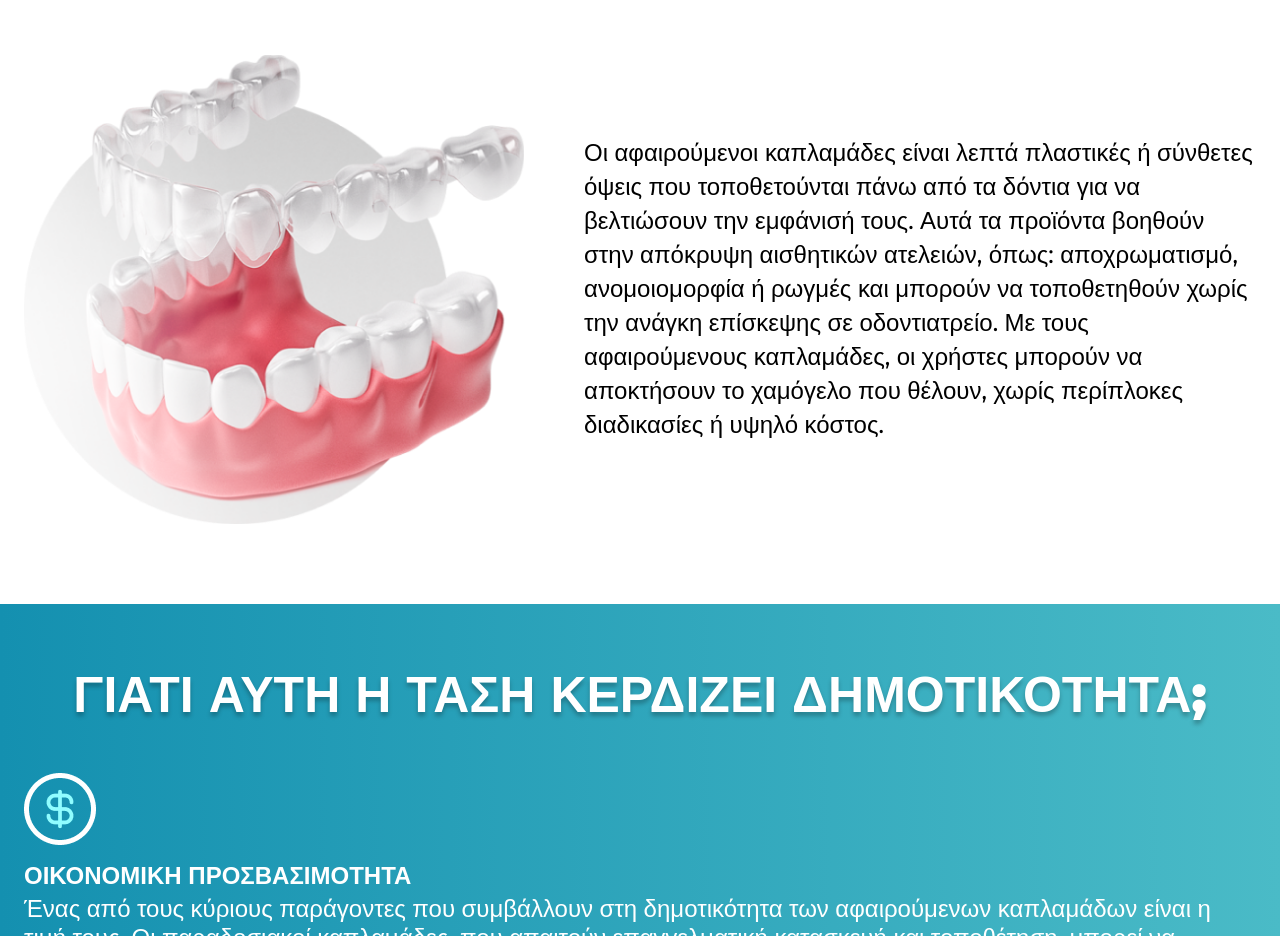
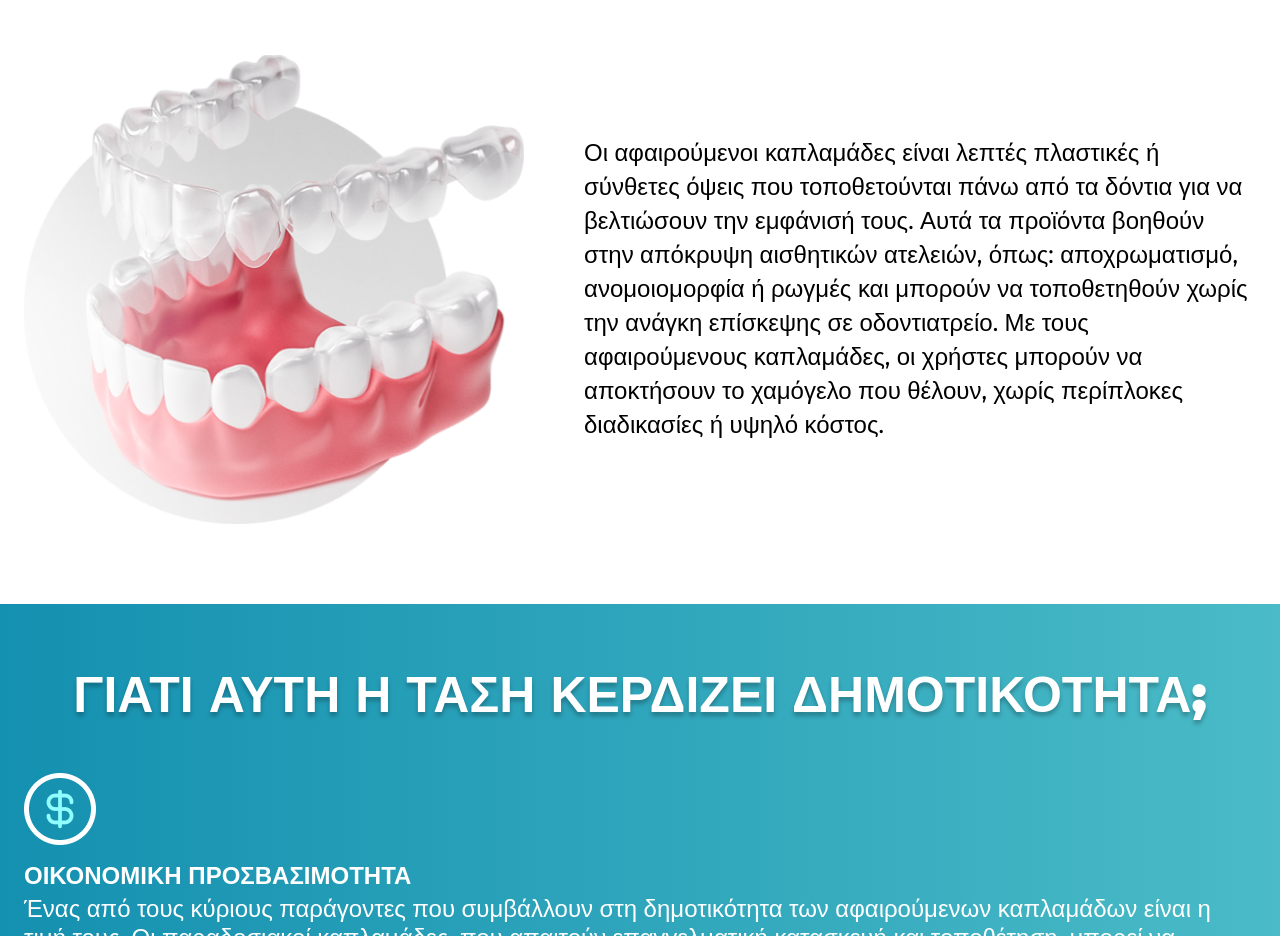
Before and after one commit to htmlcoder001/gr-2137-BrightSmile, a plain HTML site: page index.html in a window 1280 px wide. Shown: the part 4660-5596 px from the top of the page. Drawn offline with Linux system fonts and the light colour scheme.

Commit message:
Base template

```diff
--- a/index.html
+++ b/index.html
@@ -205,7 +205,7 @@
         <span class="theme-headline about-wrapper__headline">ΤΙ ΕΙΝΑΙ ΟΙ ΑΦΑΙΡΟΥΜΕΝΟΙ ΚΑΠΛΑΜΑΔΕΣ;</span>
         <div class="about-wrapper__content">
           <img src="img/about-img.png" alt="" class="about-content__img">
-          <p class="about-content__text">Οι αφαιρούμενοι καπλαμάδες είναι λεπτά πλαστικές ή σύνθετες όψεις που τοποθετούνται πάνω από τα δόντια για να βελτιώσουν την εμφάνισή τους. Αυτά τα προϊόντα βοηθούν στην απόκρυψη αισθητικών ατελειών, όπως: αποχρωματισμό, ανομοιομορφία ή ρωγμές και μπορούν να τοποθετηθούν χωρίς την ανάγκη επίσκεψης σε οδοντιατρείο. Με τους αφαιρούμενους καπλαμάδες, οι χρήστες μπορούν να αποκτήσουν το χαμόγελο που θέλουν, χωρίς περίπλοκες διαδικασίες ή υψηλό κόστος.</p>
+          <p class="about-content__text">Οι αφαιρούμενοι καπλαμάδες είναι λεπτές πλαστικές ή σύνθετες όψεις που τοποθετούνται πάνω από τα δόντια για να βελτιώσουν την εμφάνισή τους. Αυτά τα προϊόντα βοηθούν στην απόκρυψη αισθητικών ατελειών, όπως: αποχρωματισμό, ανομοιομορφία ή ρωγμές και μπορούν να τοποθετηθούν χωρίς την ανάγκη επίσκεψης σε οδοντιατρείο. Με τους αφαιρούμενους καπλαμάδες, οι χρήστες μπορούν να αποκτήσουν το χαμόγελο που θέλουν, χωρίς περίπλοκες διαδικασίες ή υψηλό κόστος.</p>
         </div>
       </div>
     </section>
```
